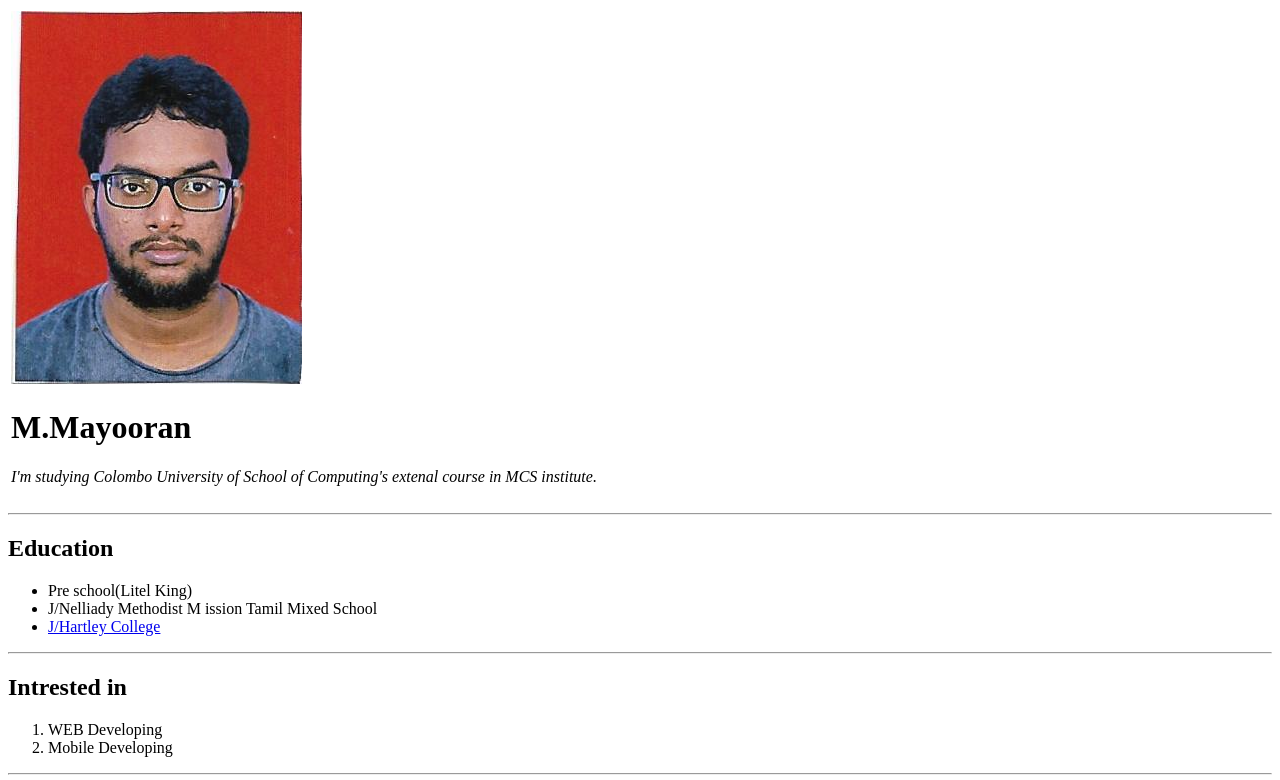
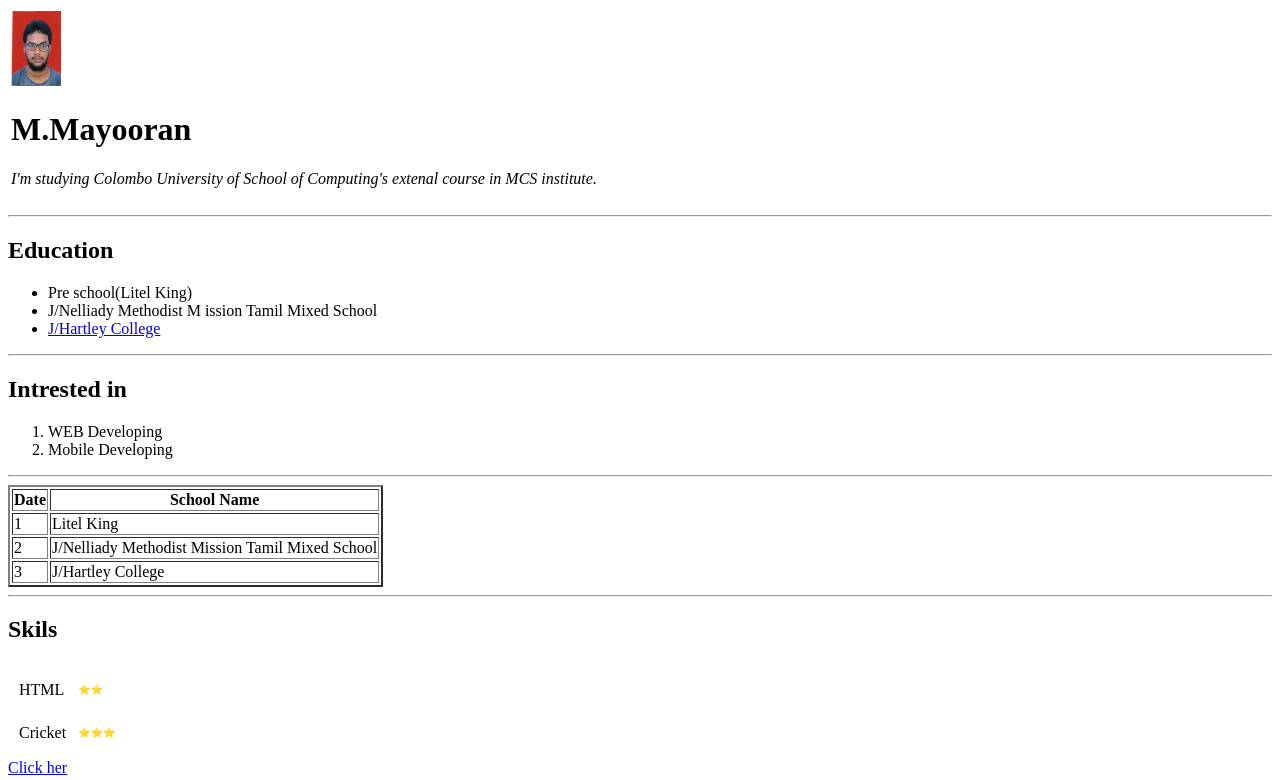
Before and after one commit to M-Mayooran/personal, a plain HTML site: page index.html in a window 1280 px wide. Shown: the top 780 px of the page. Drawn offline with Linux system fonts and the light colour scheme.

Commit message:
Update index.html

```diff
--- a/index.html
+++ b/index.html
@@ -4,7 +4,7 @@
     <body>
       <table>
           <tr>
-    <td>  <img src="id_{21M002477}.jpg" alt="Mayooran Image" style="width:291px;height:373px;></td>
+    <td>  <img src="id_{21M002477}.jpg" alt="Mayooran Image" style="width:50px;height:75px;></td>
       <td><h1>M.Mayooran</h1>
       <p><i>I'm studying Colombo University of School of Computing's extenal course in MCS institute.</i> <br>
       </p>
```
